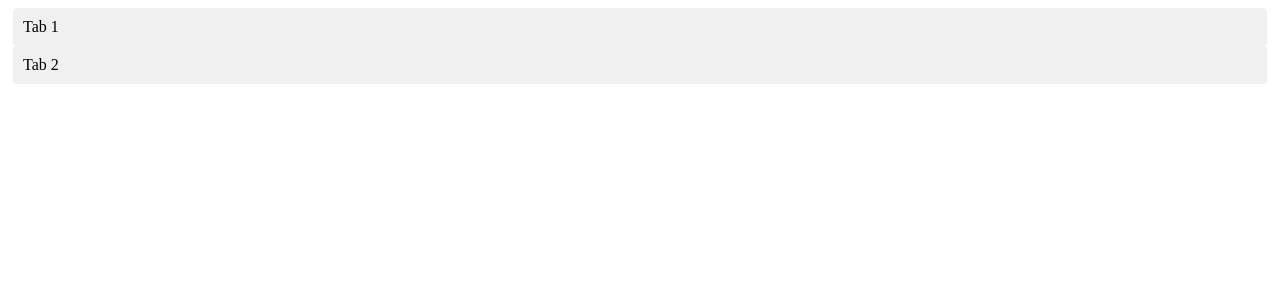
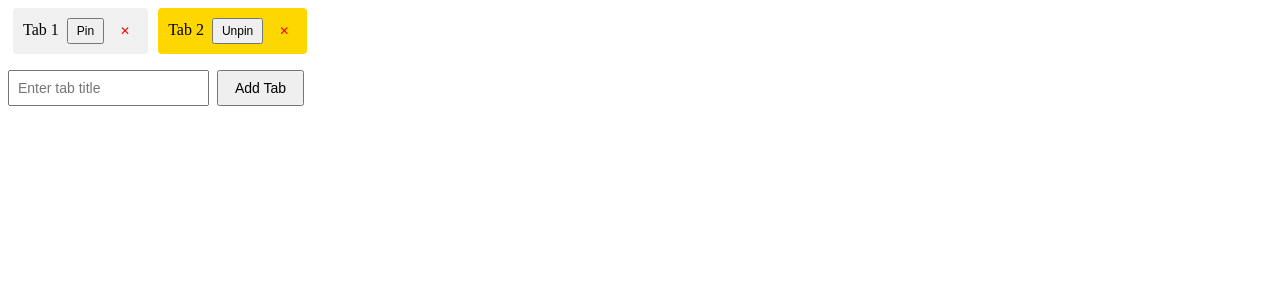
Before and after one commit to Dragon2000v/react_tabs_test, a React (Vite) app: page / in a window 1280 px wide. Shown: the top 300 px of the page. Built offline with nearby package versions, Linux system fonts and the light colour scheme.

Commit message:
add function add and close

```diff
--- a/src/components/Tab.jsx
+++ b/src/components/Tab.jsx
@@ -1,11 +1,41 @@
-import React from "react";
+import React, { forwardRef } from "react";
+import { useDrag, useDrop } from "react-dnd";
+import { ItemTypes } from "./TabsComponent";
 
-const Tab = React.forwardRef(({ tab, isPinned, ...props }, ref) => {
-  return (
-    <div className={`tab ${isPinned ? "pinned" : ""}`} ref={ref} {...props}>
-      {tab.title}
-    </div>
-  );
-});
+const Tab = forwardRef(
+  ({ tab, index, isPinned, moveTab, onPinToggle, onClose }, ref) => {
+    const [, dragRef] = useDrag({
+      type: ItemTypes.TAB,
+      item: { index },
+      canDrag: !isPinned, //
+    });
+
+    const [, dropRef] = useDrop({
+      accept: ItemTypes.TAB,
+      hover: (draggedItem) => {
+        if (draggedItem.index !== index && !isPinned) {
+          moveTab(draggedItem.index, index);
+          draggedItem.index = index;
+        }
+      },
+    });
+
+    return (
+      <div
+        ref={(node) => dragRef(dropRef(node))}
+        className={`tab ${isPinned ? "pinned" : ""}`}
+      >
+
+        {tab.title}
+        <button onClick={() => onPinToggle(index)} className="pin-button">
+          {isPinned ? "Unpin" : "Pin"}
+        </button>
+        <button onClick={() => onClose(index)} className="close-button">
+          ✕
+        </button>
+      </div>
+    );
+  }
+);
 
 export default Tab;
--- a/src/components/TabsComponent.jsx
+++ b/src/components/TabsComponent.jsx
@@ -1,36 +1,16 @@
-import React from "react";
-import { DndProvider, useDrag, useDrop } from "react-dnd";
+import React, { useState } from "react";
+import { DndProvider } from "react-dnd";
 import { HTML5Backend } from "react-dnd-html5-backend";
+import Tab from "./Tab";
+import usePersistentState from "../hooks/usePersistentState";
 
-const ItemTypes = {
+export const ItemTypes = {
   TAB: "tab",
 };
 
-const Tab = ({ tab, index, moveTab }) => {
-  const [, ref] = useDrag({
-    type: ItemTypes.TAB,
-    item: { index },
-  });
-
-  const [, drop] = useDrop({
-    accept: ItemTypes.TAB,
-    hover: (draggedItem) => {
-      if (draggedItem.index !== index) {
-        moveTab(draggedItem.index, index);
-        draggedItem.index = index;
-      }
-    },
-  });
-
-  return (
-    <div ref={(node) => ref(drop(node))} className="tab">
-      {tab.title}
-    </div>
-  );
-};
-
 const TabsComponent = () => {
-  const [tabs, setTabs] = React.useState(initialTabs);
+  const [tabs, setTabs] = usePersistentState("tabs", initialTabs);
+  const [newTabTitle, setNewTabTitle] = useState("");
 
   const moveTab = (fromIndex, toIndex) => {
     const updatedTabs = [...tabs];
@@ -39,21 +19,62 @@ const TabsComponent = () => {
     setTabs(updatedTabs);
   };
 
+  const togglePin = (index) => {
+    const updatedTabs = tabs.map((tab, i) =>
+      i === index ? { ...tab, isPinned: !tab.isPinned } : tab
+    );
+    setTabs(updatedTabs);
+  };
+
+  const handleAddTab = () => {
+    if (newTabTitle.trim()) {
+      const newTab = {
+        id: Date.now(), // Генерація унікального ID
+        title: newTabTitle,
+        isPinned: false,
+      };
+      setTabs([...tabs, newTab]);
+      setNewTabTitle(""); // Очистити поле введення
+    }
+  };
+
+  const handleCloseTab = (index) => {
+    const updatedTabs = tabs.filter((_, i) => i !== index);
+    setTabs(updatedTabs);
+  };
+
   return (
     <DndProvider backend={HTML5Backend}>
       <div className="tabs-container">
         {tabs.map((tab, index) => (
-          <Tab key={tab.id} tab={tab} index={index} moveTab={moveTab} />
+          <Tab
+            key={tab.id}
+            tab={tab}
+            index={index}
+            isPinned={tab.isPinned}
+            moveTab={moveTab}
+            onPinToggle={togglePin}
+            onClose={handleCloseTab}
+          />
         ))}
+      </div>
+      <div className="tab-controls">
+        <input
+          type="text"
+          value={newTabTitle}
+          onChange={(e) => setNewTabTitle(e.target.value)}
+          placeholder="Enter tab title"
+        />
+        <button onClick={handleAddTab}>Add Tab</button>
       </div>
     </DndProvider>
   );
 };
 
 const initialTabs = [
-  { id: 1, title: "Tab 1" },
-  { id: 2, title: "Tab 2" },
-  // Add more initial tabs here
+  { id: 1, title: "Tab 1", isPinned: false },
+  { id: 2, title: "Tab 2", isPinned: true },
+  // Додайте більше вкладок тут
 ];
 
 export default TabsComponent;
--- a/src/styles.css
+++ b/src/styles.css
@@ -1,12 +1,29 @@
 .tabs-container {
   display: flex;
-  flex-direction: column;
+  flex-direction: row;
 }
 
 .pinned-tabs,
 .scrollable-tabs {
   display: flex;
   overflow-x: auto;
+}
+
+.pin-button {
+  margin-left: 8px;
+  padding: 4px 8px;
+  font-size: 12px;
+  cursor: pointer;
+}
+
+.close-button {
+  margin-left: 8px;
+  padding: 4px 8px;
+  font-size: 12px;
+  cursor: pointer;
+  color: red;
+  background: transparent;
+  border: none;
 }
 
 .tab {
@@ -32,3 +49,25 @@
 .tab-dropdown select {
   padding: 5px;
 }
+
+.tab-controls {
+  margin-top: 16px;
+  display: flex;
+  gap: 8px;
+}
+
+.tab-controls input {
+  padding: 8px;
+  font-size: 14px;
+}
+
+.tab-controls button {
+  padding: 8px 16px;
+  font-size: 14px;
+  cursor: pointer;
+}
+
+.tab-icon {
+  margin-right: 8px;
+  font-size: 18px;
+}
```
